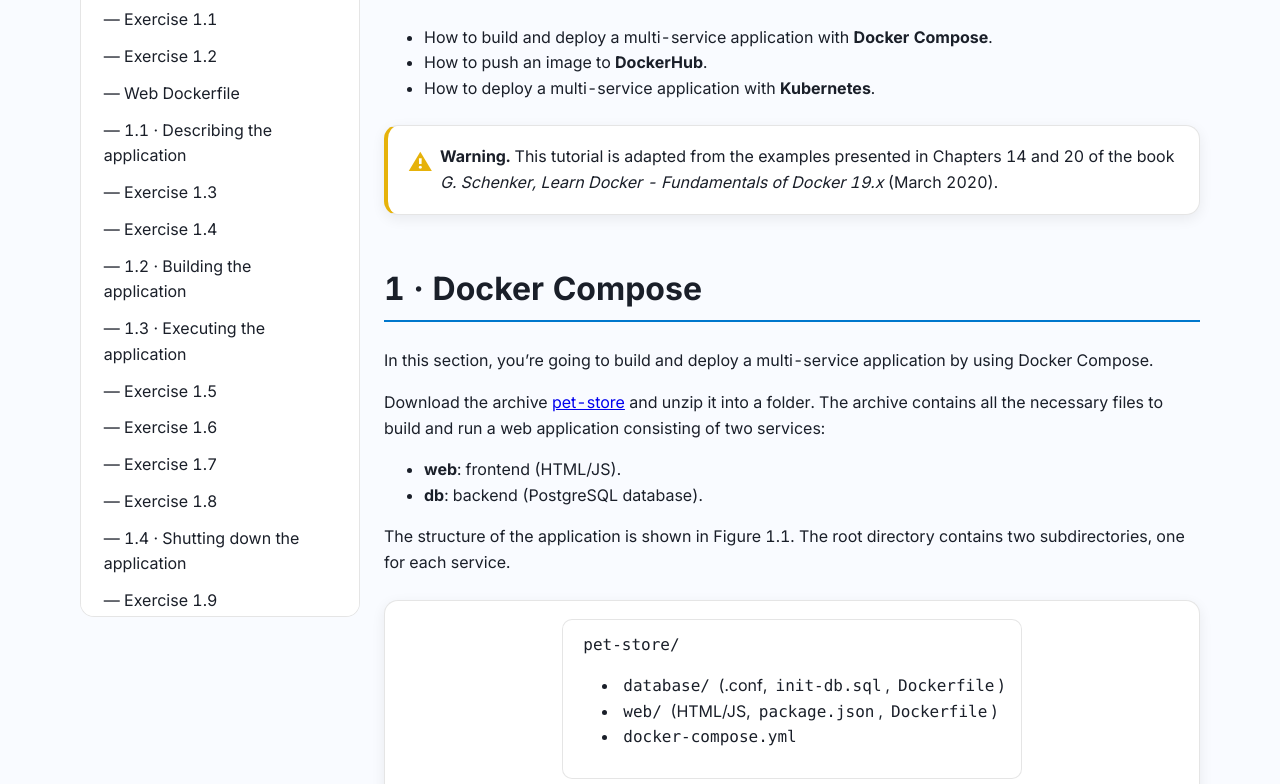
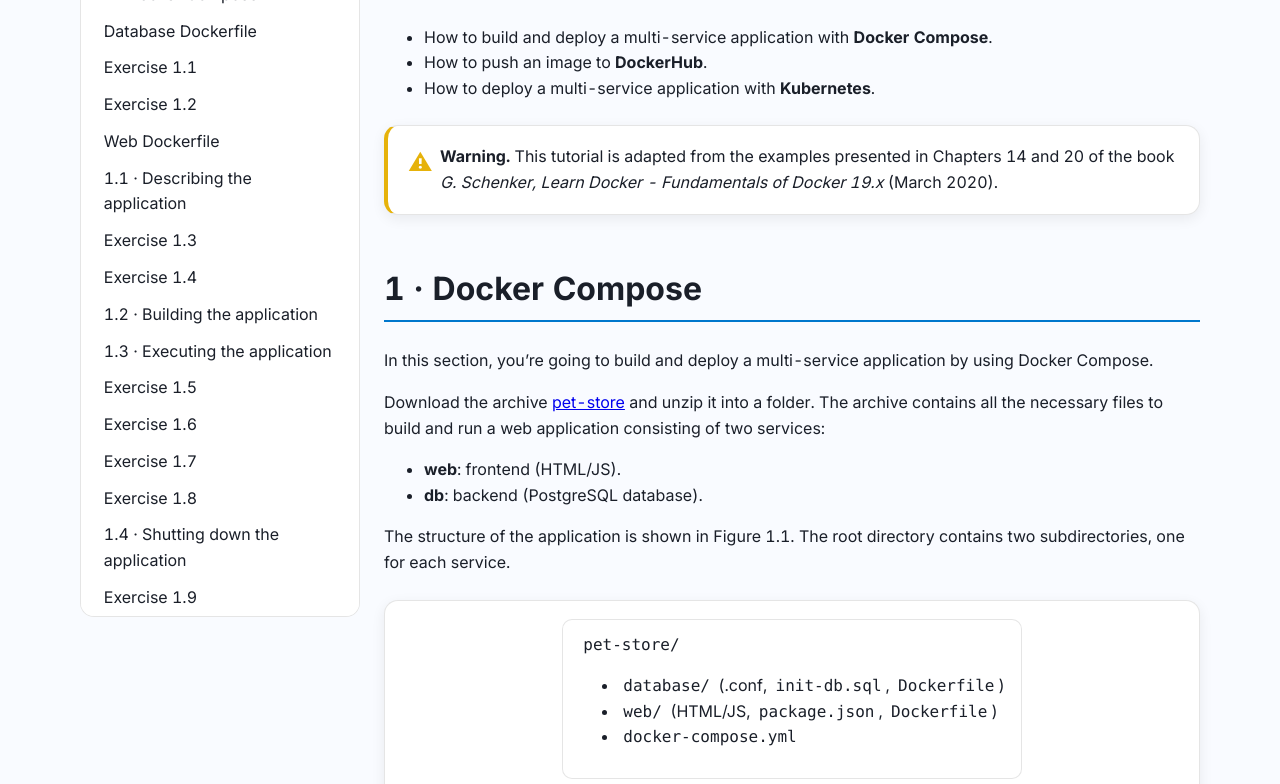
Before and after one commit to fernando-sant/ia382-containers-196990, a plain HTML site: page ia382_compose_petstore.html in a window 1280 px wide. Shown: the part 503-1287 px from the top of the page. Drawn offline with Linux system fonts and the light colour scheme.

Commit message:
Update ia382_compose_petstore.html
Original makeTOC()

```diff
--- a/ia382_compose_petstore.html
+++ b/ia382_compose_petstore.html
@@ -868,58 +868,26 @@
       }catch(e){console.error(e);}
     });
 
-// ====== TOC generator + Scroll Spy (COM CORREÇÃO DE CLIQUE) ======
+    // ====== TOC generator + Scroll Spy ======
     (function makeTOC(){
       const toc = document.getElementById('toc-list');
       const content = document.getElementById('content');
-      if(!toc || !content) return;
-
+      if(!toc || !content) return; // Added guard
       function slug(s){ return s.toLowerCase().replace(/[^a-z0-9]+/g,'-').replace(/(^-|-$)/g,''); }
-
-      // VARIÁVEL DE CONTROLO (A CORREÇÃO)
-      let isManualScroll = false;
-      let scrollTimeout;
-
       const headings = content.querySelectorAll('h2, h3');
-      const links = [];
-
+      const links = []; // Store links for spy
       headings.forEach(h => {
         if(!h.id){ h.id = slug(h.textContent); }
         const a = document.createElement('a');
-        a.href = '#'+h.id;
-        a.textContent = h.tagName === 'H2' ? h.textContent : '— ' + h.textContent; // Ou sua lógica de H3
+        a.href = '#'+h.id; a.textContent = h.textContent;
         a.dataset.target = h.id;
-
-        // --- LÓGICA DO CLIQUE ---
-        a.addEventListener('click', (e) => {
-          // 1. Avisa o sistema que é um scroll manual
-          isManualScroll = true;
-
-          // 2. Força visualmente este link a ficar ativo imediatamente
-          links.forEach(l => l.classList.remove('active'));
-          a.classList.add('active');
-
-          // 3. Limpa timeout anterior se houver
-          if(scrollTimeout) clearTimeout(scrollTimeout);
-
-          // 4. Reativa o espião daqui a 1 segundo (tempo suficiente para o scroll terminar)
-          scrollTimeout = setTimeout(() => {
-            isManualScroll = false;
-          }, 1000);
-        });
-        // -------------------------
-
         toc.appendChild(a);
-        links.push(a);
+        links.push(a); // Add to array
       });
-
+      // Scroll spy
       const map = new Map(links.map(a => [a.dataset.target, a]));
-
       const obs = new IntersectionObserver(entries => {
-        // SE FOR SCROLL MANUAL, O ESPIÃO NÃO FAZ NADA
-        if (isManualScroll) return;
-
-        let lastActive = null;
+        let lastActive = null; // Track the last one that is intersecting
         entries.forEach(e => {
           const id = e.target.id;
           const link = map.get(id);
@@ -931,19 +899,12 @@
             link.classList.remove('active');
           }
         });
-
+        // De-activate all, then re-activate only the last one found
         if(lastActive) {
           links.forEach(l => l.classList.remove('active'));
           lastActive.classList.add('active');
-
-          lastActive.scrollIntoView({
-            behavior: 'smooth',
-            block: 'nearest',
-            inline: 'nearest'
-          });
         }
       }, { rootMargin: '0px 0px -70% 0px', threshold: 0.1 });
-
       headings.forEach(h => obs.observe(h));
     })();
 
```
